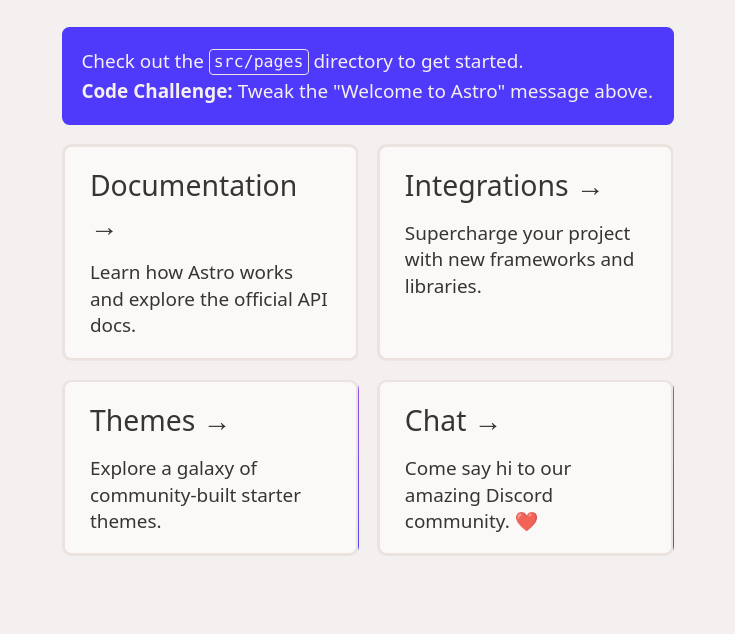
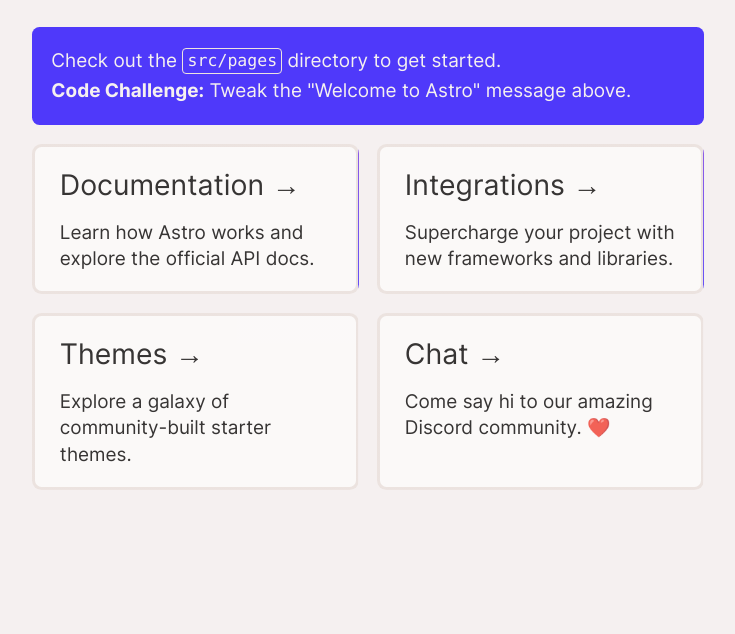
Before and after one commit to carstenlebek/Portfolio, an Astro site: page / in a window 1280 px wide. Shown: the part 166-800 px from the top of the page, without its empty margins (272-1007 px from the left). Built offline with nearby package versions, Linux system fonts and the light colour scheme; Astro itself is replaced by a stand-in of ours.

Commit message:
added inter font

```diff
--- a/package.json
+++ b/package.json
@@ -12,6 +12,7 @@
     "@astrojs/react": "^0.2.0",
     "@astrojs/tailwind": "^0.2.1",
     "astro": "^1.0.0-beta.57",
+    "astro-fonts": "^0.2.6",
     "react": "^18.0.0",
     "react-dom": "^18.0.0"
   }
--- /dev/null
+++ b/public/assets/fonts/Inter/Inter.css
@@ -0,0 +1,28 @@
+@font-face{
+ font-family: 'Inter';
+ font-style: normal;
+ font-weight: 400;
+ src: url(/assets/fonts/Inter/Inter_3.woff2) format('woff2');
+ unicode-range: U+0000-00FF, U+0131, U+0152-0153, U+02BB-02BC, U+02C6, U+02DA, U+02DC, U+2000-206F, U+2074, U+20AC, U+2122, U+2191, U+2193, U+2212, U+2215, U+FEFF, U+FFFD;
+}
+@font-face{
+ font-family: 'Inter';
+ font-style: normal;
+ font-weight: 500;
+ src: url(/assets/fonts/Inter/Inter_0.woff2) format('woff2');
+ unicode-range: U+0000-00FF, U+0131, U+0152-0153, U+02BB-02BC, U+02C6, U+02DA, U+02DC, U+2000-206F, U+2074, U+20AC, U+2122, U+2191, U+2193, U+2212, U+2215, U+FEFF, U+FFFD;
+}
+@font-face{
+ font-family: 'Inter';
+ font-style: normal;
+ font-weight: 700;
+ src: url(/assets/fonts/Inter/Inter_1.woff2) format('woff2');
+ unicode-range: U+0000-00FF, U+0131, U+0152-0153, U+02BB-02BC, U+02C6, U+02DA, U+02DC, U+2000-206F, U+2074, U+20AC, U+2122, U+2191, U+2193, U+2212, U+2215, U+FEFF, U+FFFD;
+}
+@font-face{
+ font-family: 'Inter';
+ font-style: normal;
+ font-weight: 900;
+ src: url(/assets/fonts/Inter/Inter_2.woff2) format('woff2');
+ unicode-range: U+0000-00FF, U+0131, U+0152-0153, U+02BB-02BC, U+02C6, U+02DA, U+02DC, U+2000-206F, U+2074, U+20AC, U+2122, U+2191, U+2193, U+2212, U+2215, U+FEFF, U+FFFD;
+}
--- a/src/layouts/Layout.astro
+++ b/src/layouts/Layout.astro
@@ -1,4 +1,5 @@
 ---
+import { Font } from 'astro-fonts'
 export interface Props {
   title: string;
 }
@@ -8,15 +9,19 @@
 
 <!DOCTYPE html>
 <html lang="en">
+
 <head>
   <meta charset="UTF-8">
   <meta name="viewport" content="width=device-width">
   <link rel="icon" type="image/x-icon" href="/favicon.ico" />
   <title>{title}</title>
+  <link rel="stylesheet" href="/assets/fonts/Inter/Inter.css" type="text/css" />
 </head>
+
 <body>
   <slot />
 </body>
+
 </html>
 
 <style>
@@ -31,7 +36,7 @@
   }
 
   html {
-    font-family: system-ui, sans-serif;
+    font-family: Inter, sans-serif;
     font-size: var(--font-size-base);
     color: var(--color-text);
     background-color: var(--color-bg);
@@ -43,6 +48,8 @@
 
   :global(h1) {
     font-size: var(--font-size-xl);
+    font-family: Inter;
+    font-weight: bold;
   }
 
   :global(h2) {
```
Also changed, not shown: pnpm-lock.yaml, public/assets/fonts/Inter/Inter_0.woff2 (added), public/assets/fonts/Inter/Inter_1.woff2 (added), public/assets/fonts/Inter/Inter_2.woff2 (added), public/assets/fonts/Inter/Inter_3.woff2 (added), src/components/Header.jsx (added). Lines whose indentation alone changed are shown as unchanged.
